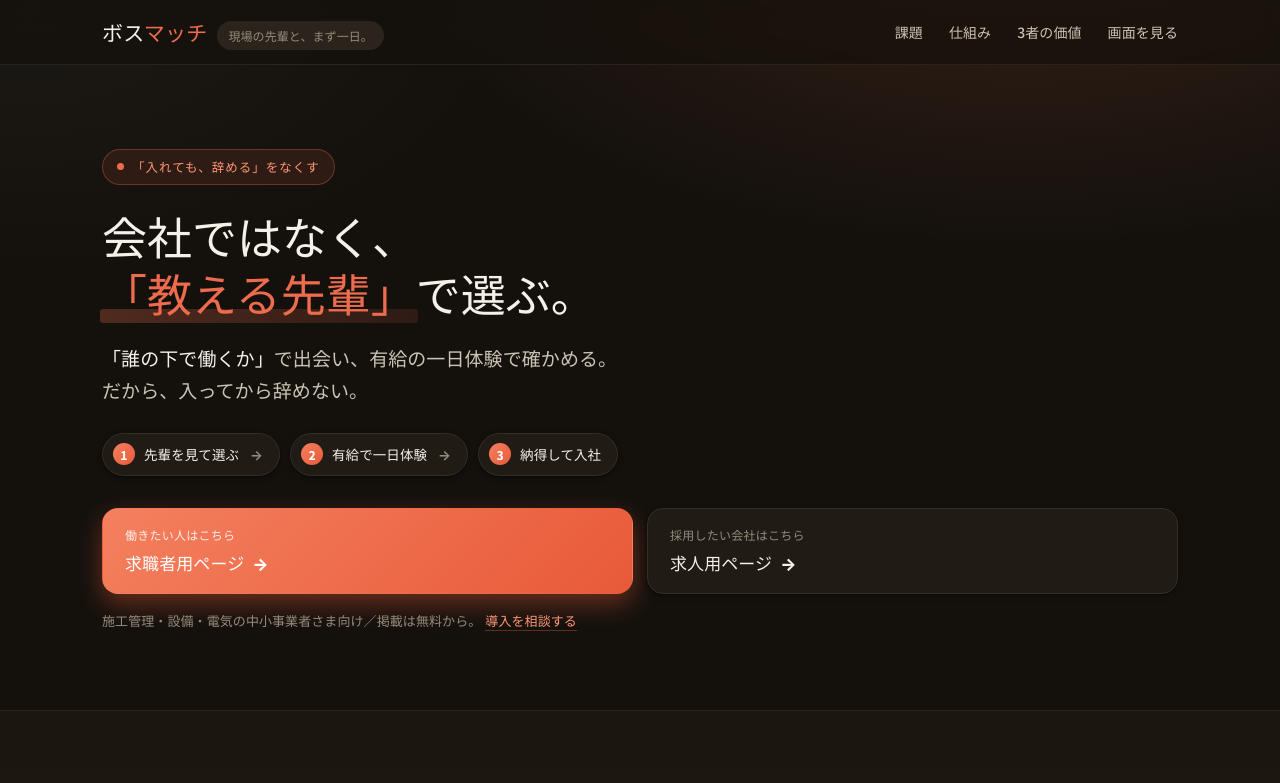
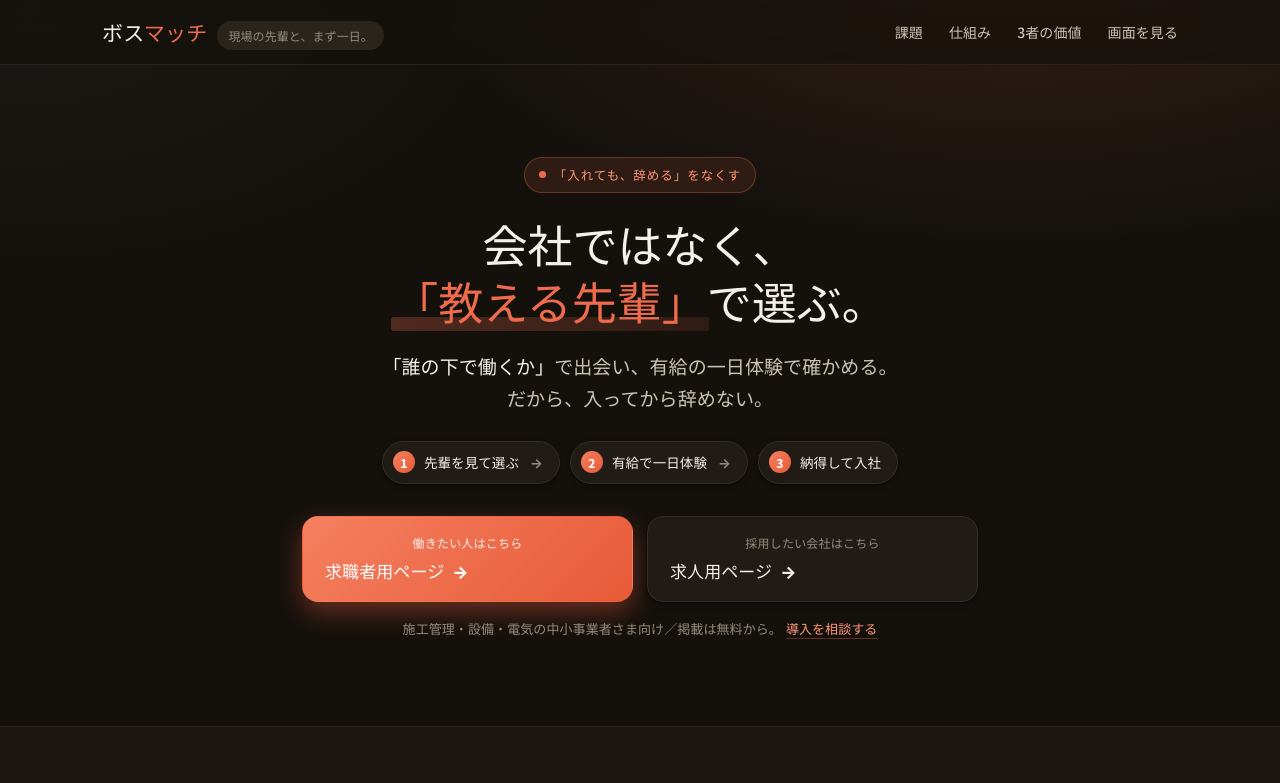
Before and after one commit to ikamentai1122/zeroichi-mockup, a plain HTML site: page index.html in a window 1280 px wide. Shown: the top 783 px of the page. Drawn offline with Linux system fonts and the light colour scheme.

Commit message:
sync from claude-system@2e62d9c

```diff
--- a/styles.css
+++ b/styles.css
@@ -173,12 +173,10 @@ header.site {
 .btn-sm { padding: 9px 18px; font-size: 14px; }
 
 /* ---- hero (LP) ---- */
-.hero { padding: 84px 0 64px; }
-.hero-grid { display: grid; grid-template-columns: 1fr; gap: 52px; align-items: center; }
-@media (max-width: 920px) {
-  .hero-grid { grid-template-columns: 1fr; gap: 40px; }
-  .hero-visual { order: -1; display: flex; justify-content: center; }
-}
+.hero { padding: 92px 0 72px; }
+/* 単一カラム・中央寄せ(スマホモックは廃止し PC そのまま) */
+.hero-grid { display: block; max-width: 720px; margin: 0 auto; }
+.hero-copy { text-align: center; }
 .kicker {
   display: inline-flex; align-items: center; gap: 8px;
   font-size: 12.5px; font-weight: 700; letter-spacing: .08em;
@@ -194,14 +192,14 @@ header.site {
 .hero h1 em { color: var(--accent); font-style: normal; }
 .hero .hero-lead {
   font-size: clamp(16px, 2.1vw, 19px); color: var(--ink-soft); font-weight: 500;
-  max-width: 520px; margin: 0 0 26px; line-height: 1.7;
+  max-width: 520px; margin: 0 auto 26px; line-height: 1.7;
 }
 .hero .hero-lead b { color: var(--ink); font-weight: 800; }
 
 /* hero micro-flow (3 steps, replaces prose) */
 .hero-flow {
   list-style: none; counter-reset: hf; margin: 0 0 32px; padding: 0;
-  display: flex; flex-wrap: wrap; align-items: center; gap: 10px;
+  display: flex; flex-wrap: wrap; align-items: center; justify-content: center; gap: 10px;
 }
 .hero-flow li {
   counter-increment: hf; position: relative;
@@ -226,7 +224,7 @@ header.site {
 .hero .note a:hover { border-color: var(--accent-ink); }
 
 /* ホームの2つの入口ボタン(求職者用 / 求人用) */
-.cta-choice { display: flex; gap: 14px; flex-wrap: wrap; }
+.cta-choice { display: flex; gap: 14px; flex-wrap: wrap; justify-content: center; }
 .choice {
   flex: 1 1 220px; display: flex; flex-direction: column; gap: 3px;
   padding: 15px 22px; border-radius: 16px; text-decoration: none;
```
